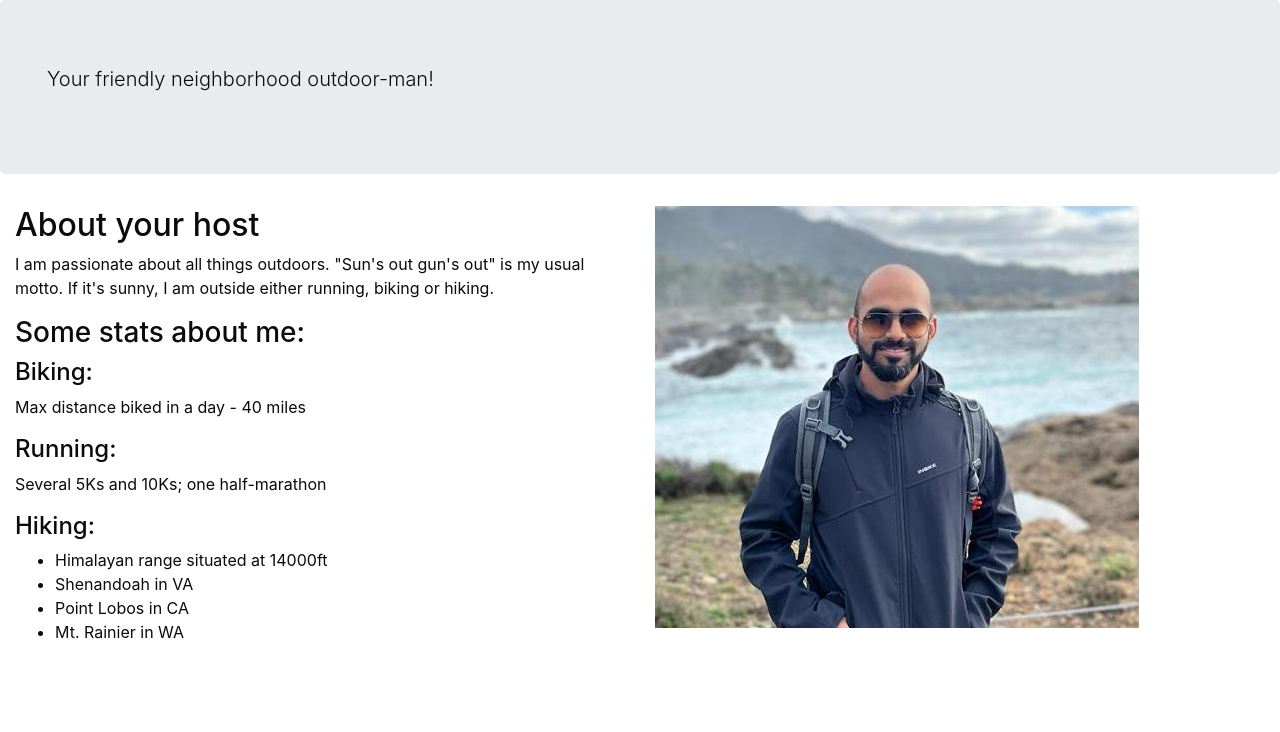
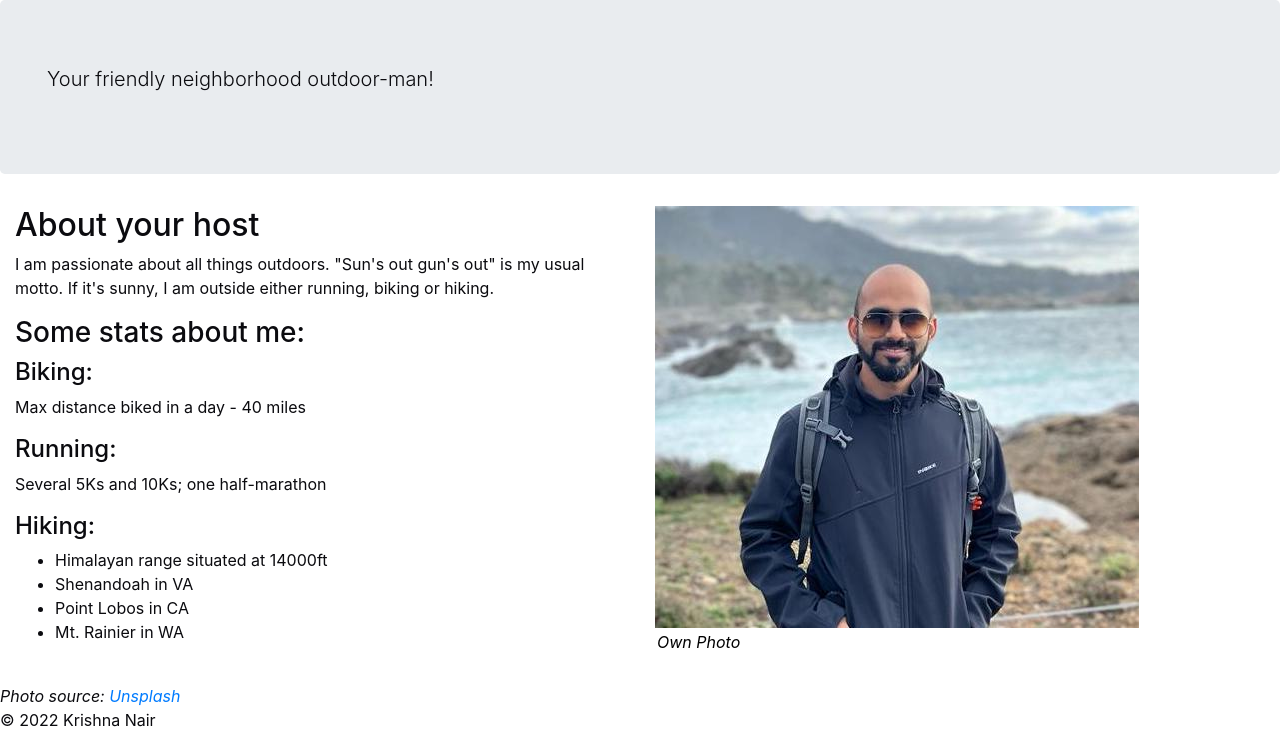
Before and after one commit to kn516/Outdoor-Scheduler, a plain HTML site: page index.html in a window 1280 px wide. Shown: the part 776-1508 px from the top of the page. Before the commit the page ends 1460 px from the top, so only its background shows below. Drawn offline with nearby package versions, Linux system fonts and the light colour scheme.

Commit message:
Copyright and citations added

```diff
--- a/index.html
+++ b/index.html
@@ -116,10 +116,15 @@
       <br>
     </div>
     <div class="col-lg-6">
-      <img src="img/me.jpeg" class="img-fluid">
+      <img src="img/me.jpeg" class="img-fluid"><figcaption>Own Photo</figcaption>
     </div>
   </div>
 </div>
+
+<footer> <cite>Photo source: <a href="https://unsplash.com/"
+  title="Unsplash">Unsplash</a></cite>
+  <br>
+  &copy; 2022 Krishna Nair  </footer>
 
 
     <!-- Optional JavaScript -->
--- a/style.css
+++ b/style.css
@@ -3,9 +3,19 @@ html, body {
     height: 100%;
     width: 100%;
     color: rgb(11, 11, 15);
+
+
 }
 
 .carousel-inner img {
     width: 100%;
     height: 100%;
 }
+
+figcaption {
+    background-color: white;
+    color: black;
+    font-style: italic;
+    padding: 2px;
+    text-align: left;
+  }
```
Also changed, not shown: Activities.html (+21 -6 lines), Schedule.html (+3 -0 lines), 2 other files.
